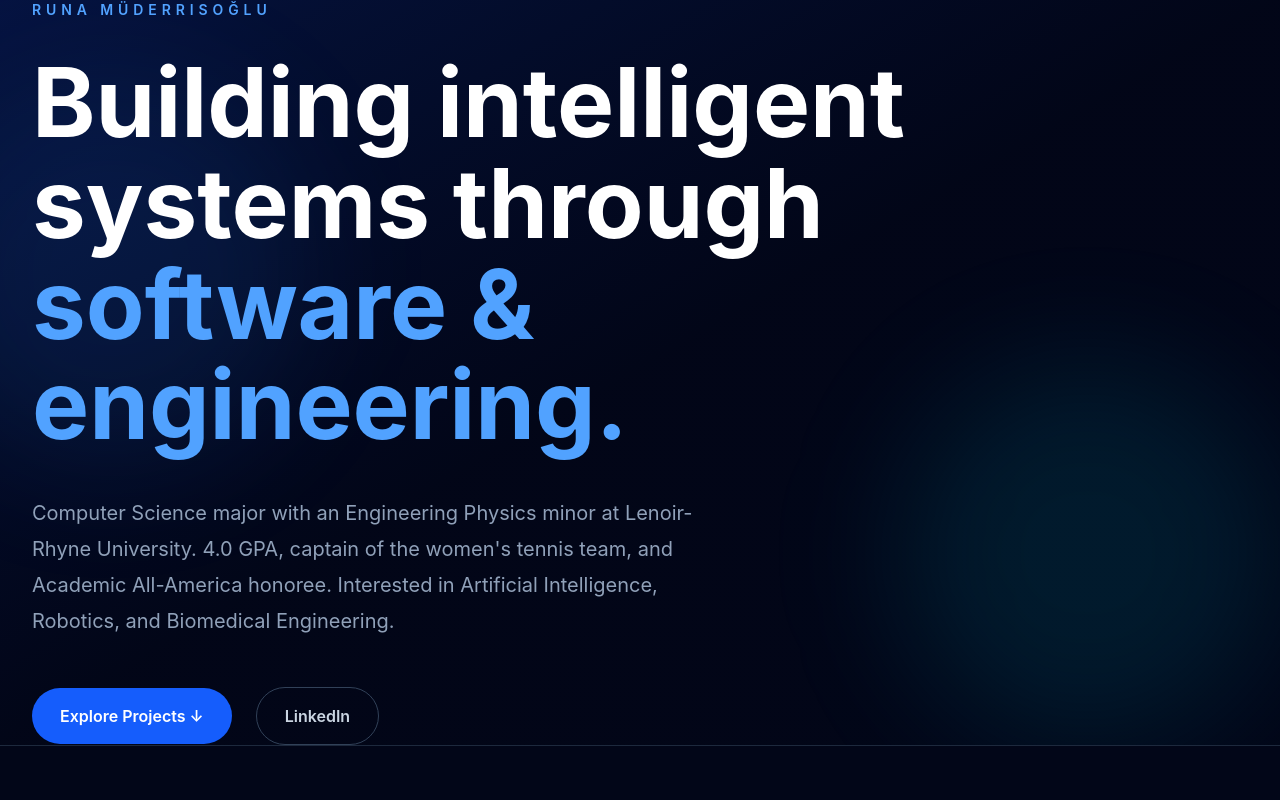
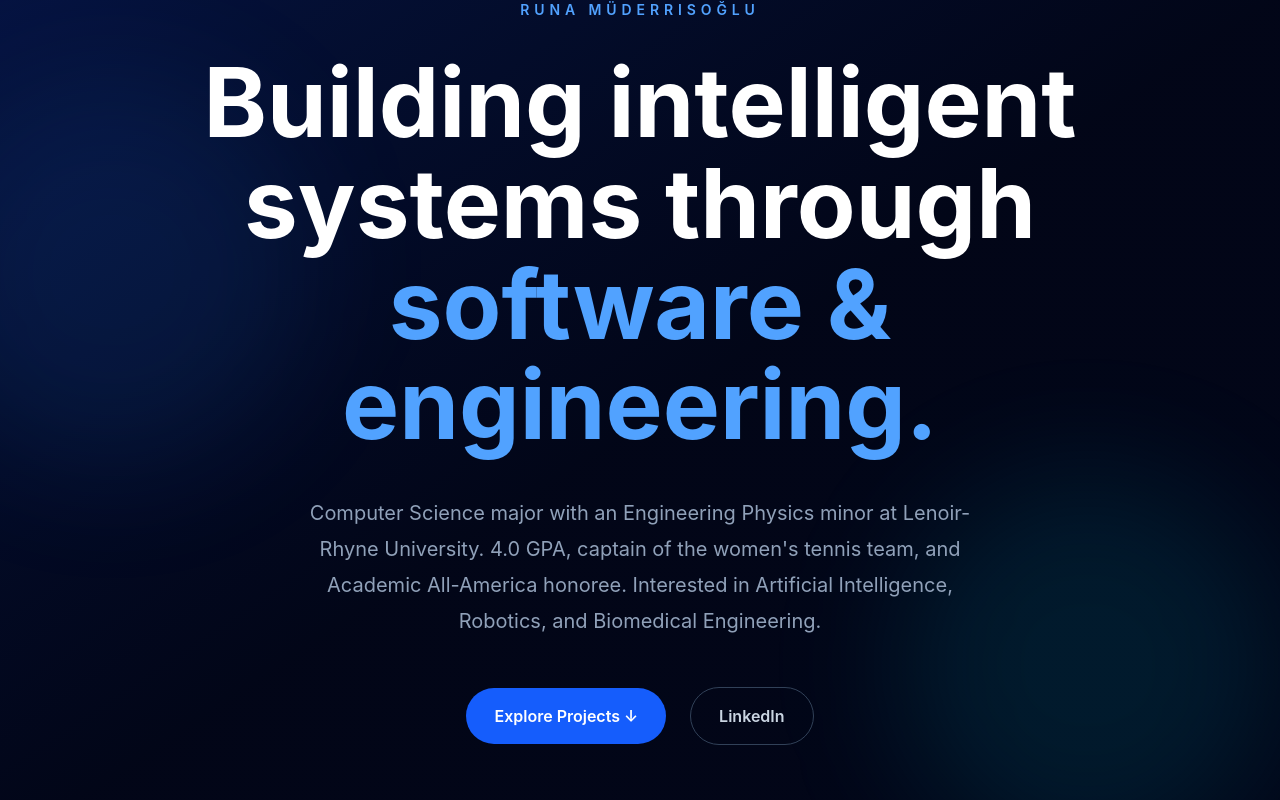
Before and after one commit to runamdrs/runamuderrisoglu, a React (Vite) app: page / in a window 1280 px wide. Shown: the top 800 px of the page. Built offline with nearby package versions, Linux system fonts and the light colour scheme.

Commit message:
Center hero section and add spacing below buttons
Co-Authored-By: Claude Fable 5 <noreply@anthropic.com>

```diff
--- a/src/components/Home.jsx
+++ b/src/components/Home.jsx
@@ -129,20 +129,20 @@ export default function Home({ onOpenProject }) {
 
       {/* HERO */}
 
-      <section className="relative flex min-h-[85vh] items-center overflow-hidden px-8">
+      <section className="relative flex min-h-[85vh] items-center overflow-hidden px-8 pb-28">
         <div className="absolute inset-0 bg-gradient-to-br from-blue-700/20 via-slate-950 to-slate-950" />
 
         <div className="absolute -left-20 top-20 h-96 w-96 rounded-full bg-blue-500/10 blur-3xl" />
 
         <div className="absolute bottom-0 right-0 h-96 w-96 rounded-full bg-cyan-400/10 blur-3xl" />
 
-        <div className="relative z-10 mx-auto w-full max-w-7xl">
+        <div className="relative z-10 mx-auto w-full max-w-7xl text-center">
 
           <p className="text-sm font-semibold uppercase tracking-[0.35em] text-blue-400">
             Runa Müderrisoğlu
           </p>
 
-          <h1 className="mt-8 max-w-5xl text-6xl font-bold leading-[1.05] md:text-8xl">
+          <h1 className="mx-auto mt-8 max-w-5xl text-6xl font-bold leading-[1.05] md:text-8xl">
             Building intelligent
             <br />
             systems through
@@ -152,14 +152,14 @@ export default function Home({ onOpenProject }) {
             </span>
           </h1>
 
-          <p className="mt-10 max-w-2xl text-xl leading-9 text-slate-400">
+          <p className="mx-auto mt-10 max-w-2xl text-xl leading-9 text-slate-400">
             Computer Science major with an Engineering Physics minor at
             Lenoir-Rhyne University. 4.0 GPA, captain of the women's tennis
             team, and Academic All-America honoree. Interested in Artificial
             Intelligence, Robotics, and Biomedical Engineering.
           </p>
 
-          <div className="mt-12 flex items-center gap-6">
+          <div className="mt-12 flex items-center justify-center gap-6">
 
             <a
               href="#projects"
```
